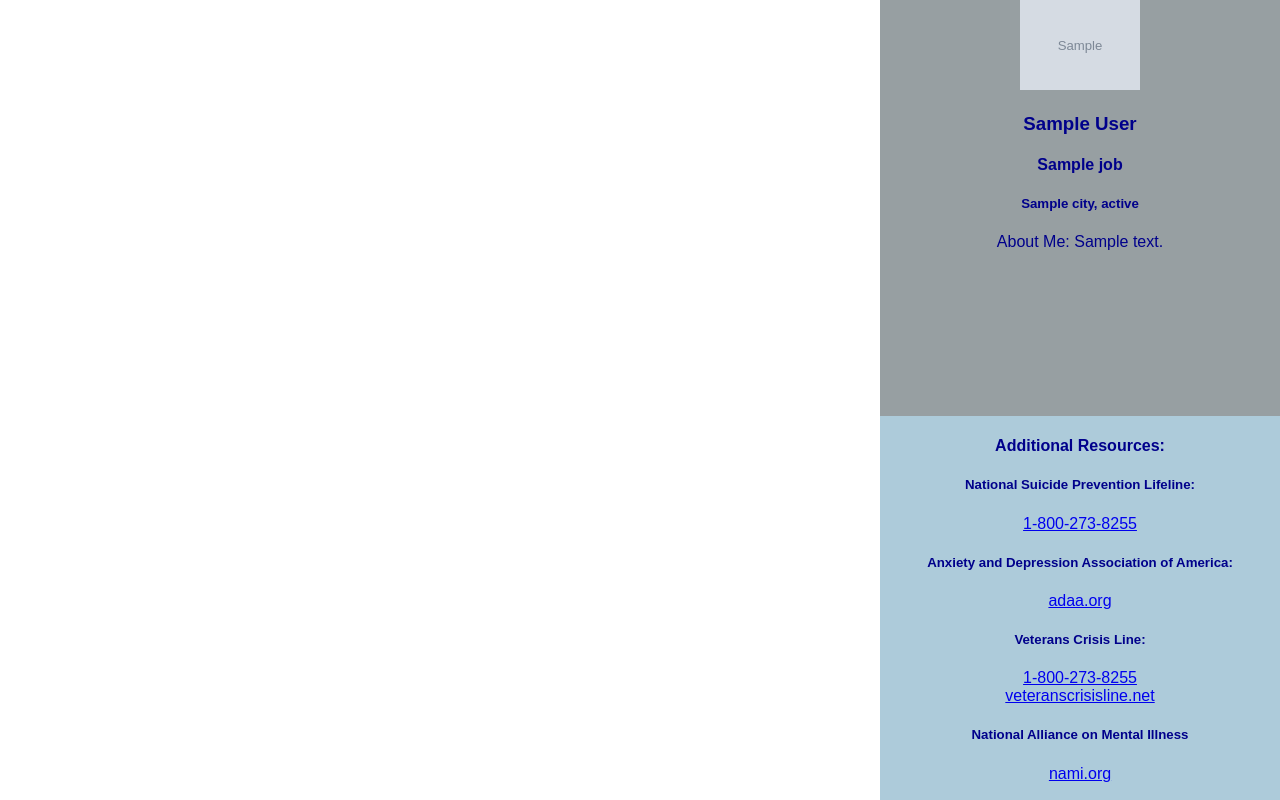
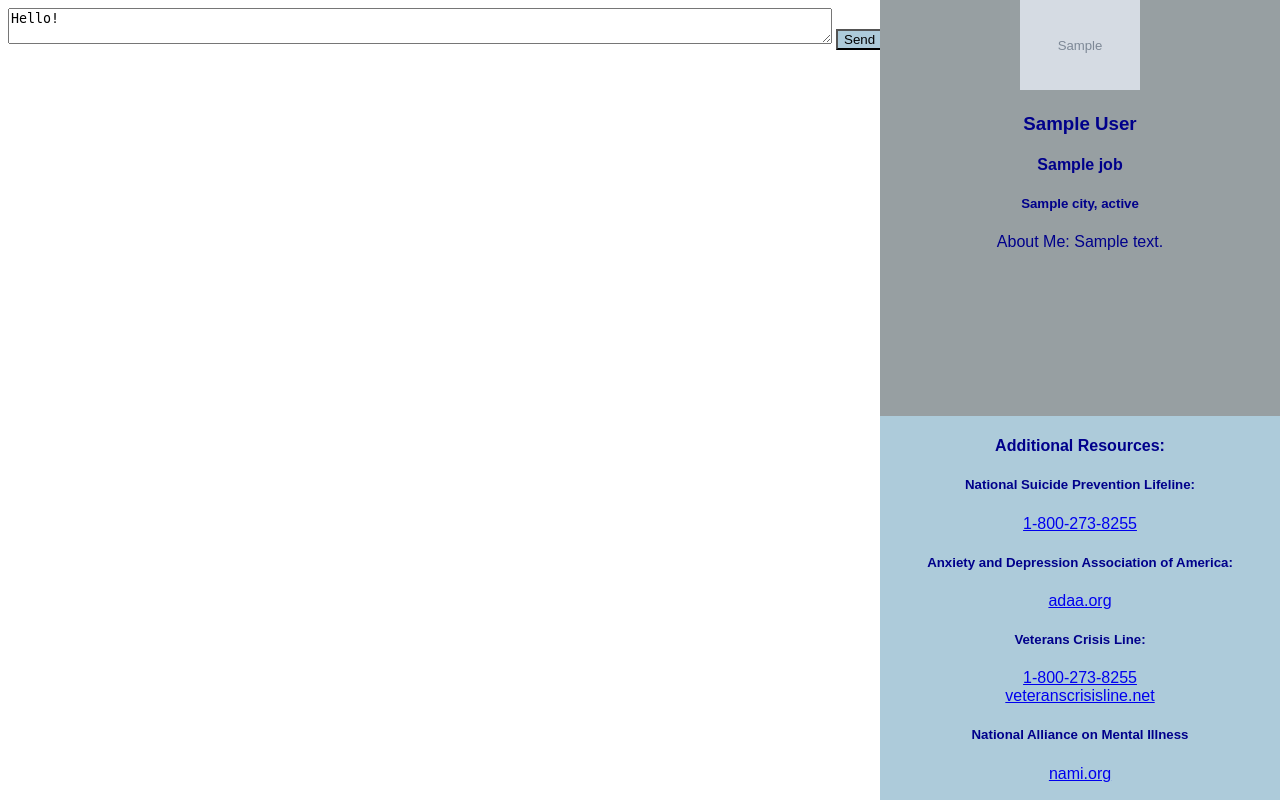
Before and after one commit to andregarivay/LANParty, a Python web app: template templates/chatroom.html in a window 1280 px wide. Run offline with Jinja, Linux system fonts and the light colour scheme; the template is opened without the code that fills it: most values are stand-ins (such as "Sample title", 1, 10 or a date in 2020); grey boxes marked "Sample" are stand-in pictures.

Commit message:
Profile.html update #14

```diff
--- a/resources/chatroom.css
+++ b/resources/chatroom.css
@@ -27,3 +27,14 @@ img {
   max-width: 120px;
   max-height: 120px;
 }
+
+.button {
+
+
+}
+#chatbox {
+  position: fixed;
+  bottom: -340px;
+  left: 0px;
+
+}
--- a/templates/chatroom.html
+++ b/templates/chatroom.html
@@ -9,7 +9,10 @@
   <script src=" resources/chat.js"></script>
   <body>
     <div id = "chat">
-
+      <form method="post" action="/chat">
+        <textarea row="100" cols="100" placeholder="Chat here" >Hello!</textarea>
+        <input class="button" type="submit" value="Send" style="background-color: #ADCBDA; color: black;">
+      </form>
     </div>
 
 
@@ -20,6 +23,8 @@
         <h5>{{ city }}, {{ state }}</h5>
         <p>About Me: {{ bio }}</p>
     </div>
+
+
 
 
     <div id = "extra_resources">
```
Also changed, not shown: 1 other file.
